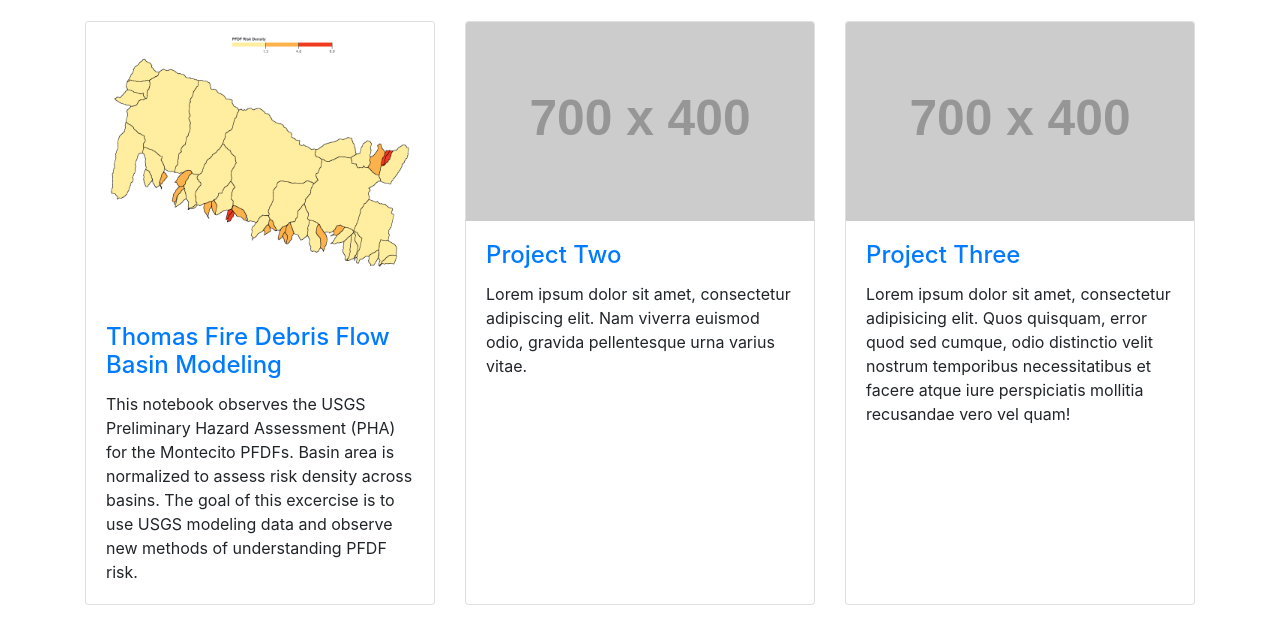
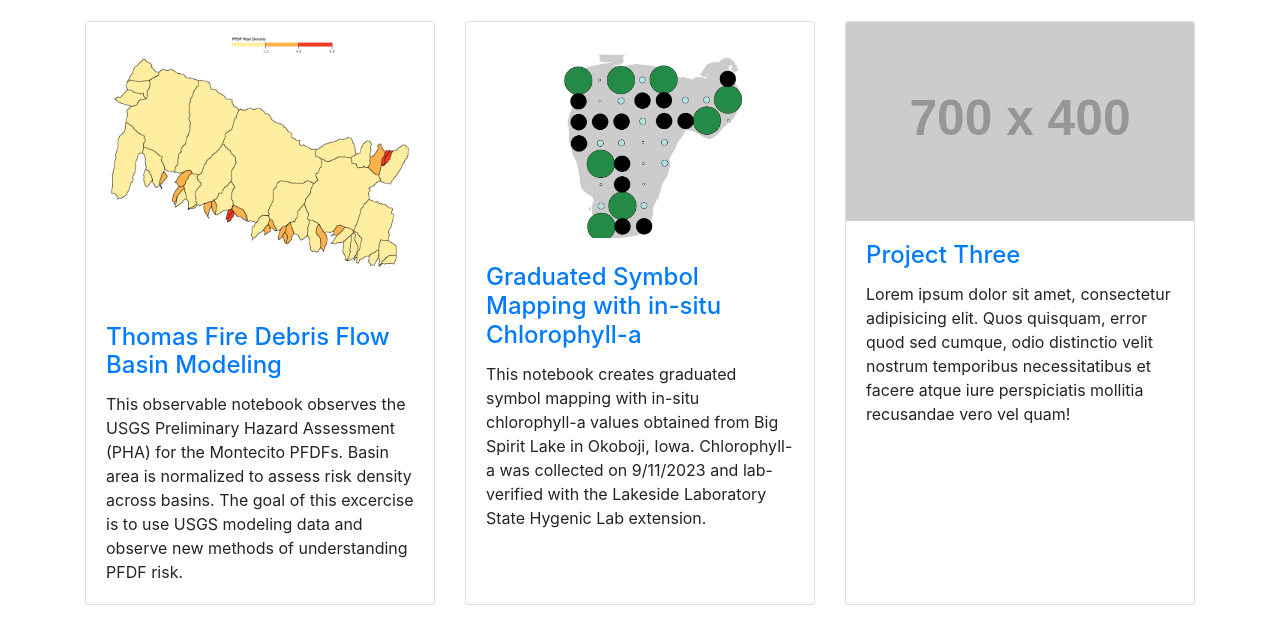
Before and after one commit to geog3540/skzebarth, a website: page index.html in a window 1280 px wide. Shown: the part 131-763 px from the top of the page. Drawn offline with Linux system fonts and the light colour scheme; placeholder pictures from the web are drawn by us.

Commit message:
Assignment 7, item two.

```diff
--- a/index.html
+++ b/index.html
@@ -64,7 +64,7 @@
               <h4 class="card-title">
                 <a href="https://observablehq.com/d/3a2556a568058894">Thomas Fire Debris Flow Basin Modeling</a>
               </h4>
-              <p class="card-text">This notebook observes the USGS Preliminary Hazard Assessment (PHA) for the Montecito PFDFs.
+              <p class="card-text">This observable notebook observes the USGS Preliminary Hazard Assessment (PHA) for the Montecito PFDFs.
                 Basin area is normalized to assess risk density across basins.
                 The goal of this excercise is to use USGS modeling data and observe new methods of
                 understanding PFDF risk.</p>
@@ -73,12 +73,12 @@
         </div>
         <div class="col-lg-4 col-sm-6 portfolio-item">
           <div class="card h-100">
-            <a href="#"><img class="card-img-top" src="http://placehold.it/700x400" alt=""></a>
+            <a href="https://observablehq.com/d/f07254f9c7d74fff"><img class="card-img-top" src="images/graduatedSymbols .png" alt=""></a>
             <div class="card-body">
               <h4 class="card-title">
-                <a href="#">Project Two</a>
+                <a href="https://observablehq.com/d/f07254f9c7d74fff">Graduated Symbol Mapping with in-situ Chlorophyll-a</a>
               </h4>
-              <p class="card-text">Lorem ipsum dolor sit amet, consectetur adipiscing elit. Nam viverra euismod odio, gravida pellentesque urna varius vitae.</p>
+              <p class="card-text">This notebook creates graduated symbol mapping with in-situ chlorophyll-a values obtained from Big Spirit Lake in Okoboji, Iowa. Chlorophyll-a was collected on 9/11/2023 and lab-verified with the Lakeside Laboratory State Hygenic Lab extension.</p>
             </div>
           </div>
         </div>
```
Also changed, not shown: images/bv_johnson.png (added), images/graduatedSymbols .png (added).
